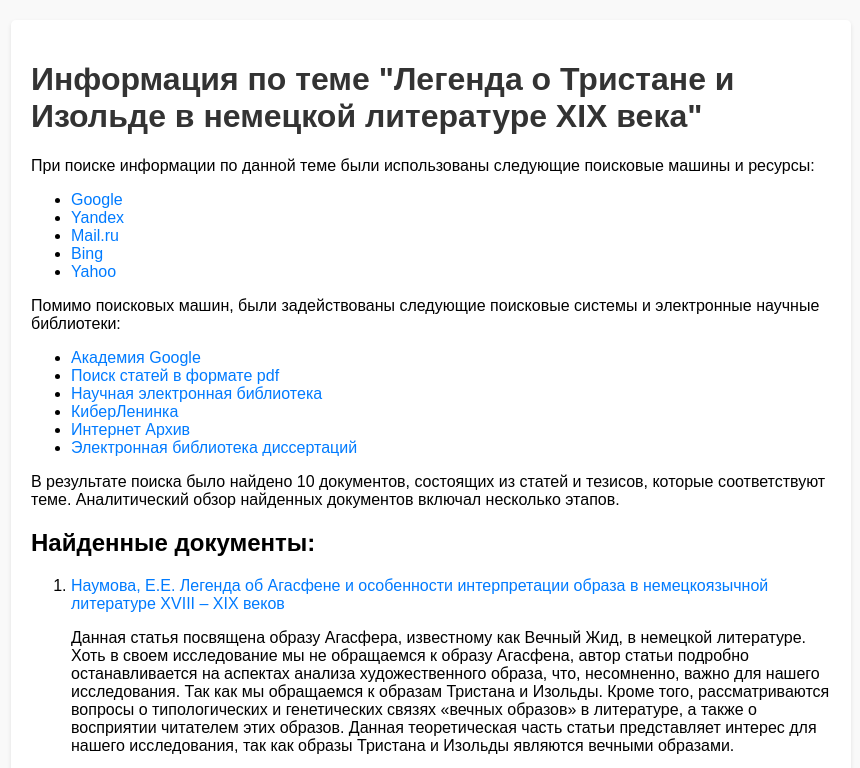
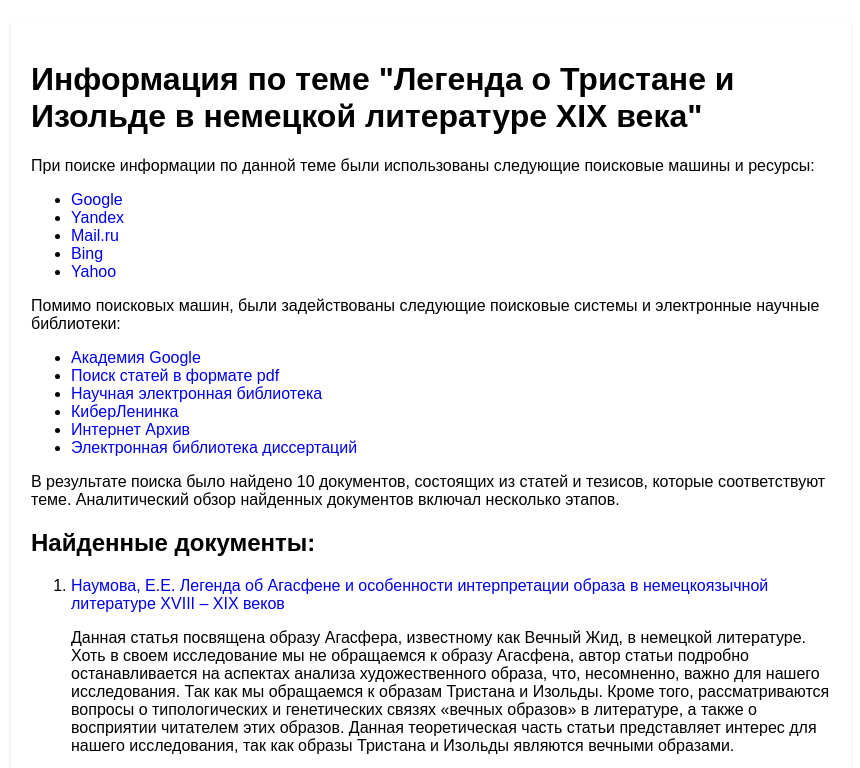
Before and after one commit to imagoni/imagoni.github.io, a plain HTML site: page index.html in a window 1280 px wide. Shown: the top 768 px of the page, without its empty margins (209-1069 px from the left). Drawn offline with Linux system fonts and the light colour scheme.

Commit message:
Update new styles

```diff
--- a/styles.css
+++ b/styles.css
@@ -2,25 +2,18 @@ body {
   font-family: Arial, sans-serif;
   margin: 0;
   padding: 0;
-  background-color: #f9f9f9;
 }
 
 .container {
   max-width: 800px;
   margin: 20px auto;
   padding: 20px;
-  background-color: #fff;
   border-radius: 5px;
   box-shadow: 0 2px 4px rgba(0, 0, 0, 0.1);
 }
 
-h1 {
-  color: #333;
-}
-
 a {
-  color: #007bff;
-   text-decoration: none;
+  text-decoration: none;
 }
 
 a:hover {
```
